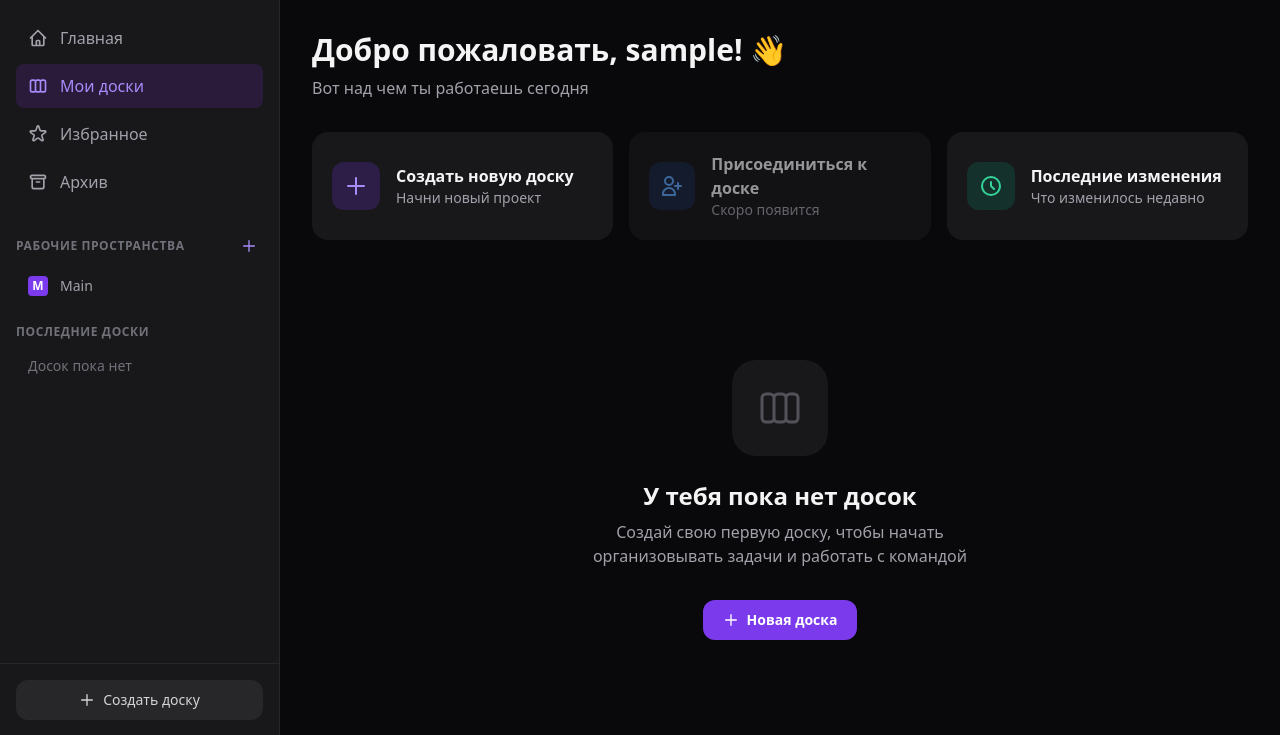
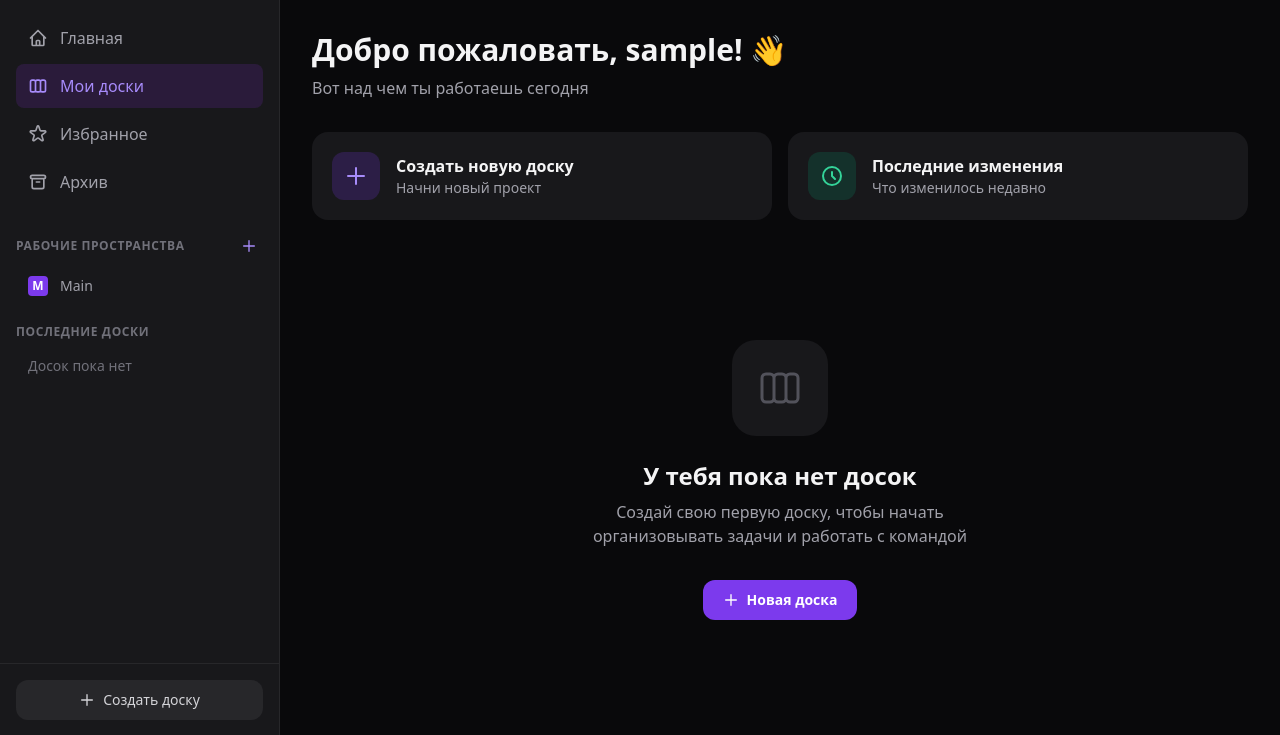
Before and after one commit to ilsurkhal319-cell/TeamFlow-Django, a Django app: page /dashboard/ in a window 1280 px wide. Shown: the part 64-799 px from the top of the page. Run offline with Django 5.2, Linux system fonts and the light colour scheme; the visitor is signed in with stand-in values (Sample User, id 1); data comes from the database, SQL or seed files in the repository; data that the repository does not hold is empty; some libraries are stand-ins or nearby versions.

Commit message:
Remove unfinished join board card

```diff
--- a/tm/flow/templates/flow/dashboard.html
+++ b/tm/flow/templates/flow/dashboard.html
@@ -11,7 +11,7 @@
 </div>
 
 <!-- Быстрые действия -->
-<div class="grid grid-cols-3 gap-4 mb-10">
+<div class="grid grid-cols-1 md:grid-cols-2 gap-4 mb-10">
     <button onclick="openBoardModal()" class="bg-zinc-900 hover:bg-zinc-800 rounded-2xl p-5 flex items-center gap-4 transition-all hover:shadow-xl group">
         <div class="w-12 h-12 bg-violet-600/20 rounded-xl flex items-center justify-center group-hover:scale-110 transition-transform">
             <svg class="w-6 h-6 text-violet-400" fill="none" stroke="currentColor" viewBox="0 0 24 24">
@@ -23,17 +23,6 @@
             <p class="text-sm text-zinc-400">Начни новый проект</p>
         </div>
     </button>
-    <div class="bg-zinc-900 rounded-2xl p-5 flex items-center gap-4 opacity-60 cursor-not-allowed" title="Скоро появится">
-        <div class="w-12 h-12 bg-blue-600/20 rounded-xl flex items-center justify-center group-hover:scale-110 transition-transform">
-            <svg class="w-6 h-6 text-blue-400" fill="none" stroke="currentColor" viewBox="0 0 24 24">
-                <path stroke-linecap="round" stroke-linejoin="round" stroke-width="2" d="M18 9v3m0 0v3m0-3h3m-3 0h-3m-2-5a4 4 0 11-8 0 4 4 0 018 0zM3 20a6 6 0 0112 0v1H3v-1z"/>
-            </svg>
-        </div>
-        <div class="text-left">
-            <h3 class="font-semibold text-zinc-100">Присоединиться к доске</h3>
-            <p class="text-sm text-zinc-400">Скоро появится</p>
-        </div>
-    </div>
     <button onclick="openRecentActivityModal()" class="bg-zinc-900 hover:bg-zinc-800 rounded-2xl p-5 flex items-center gap-4 transition-all hover:shadow-xl group">
         <div class="w-12 h-12 bg-emerald-600/20 rounded-xl flex items-center justify-center group-hover:scale-110 transition-transform">
             <svg class="w-6 h-6 text-emerald-400" fill="none" stroke="currentColor" viewBox="0 0 24 24">
```
